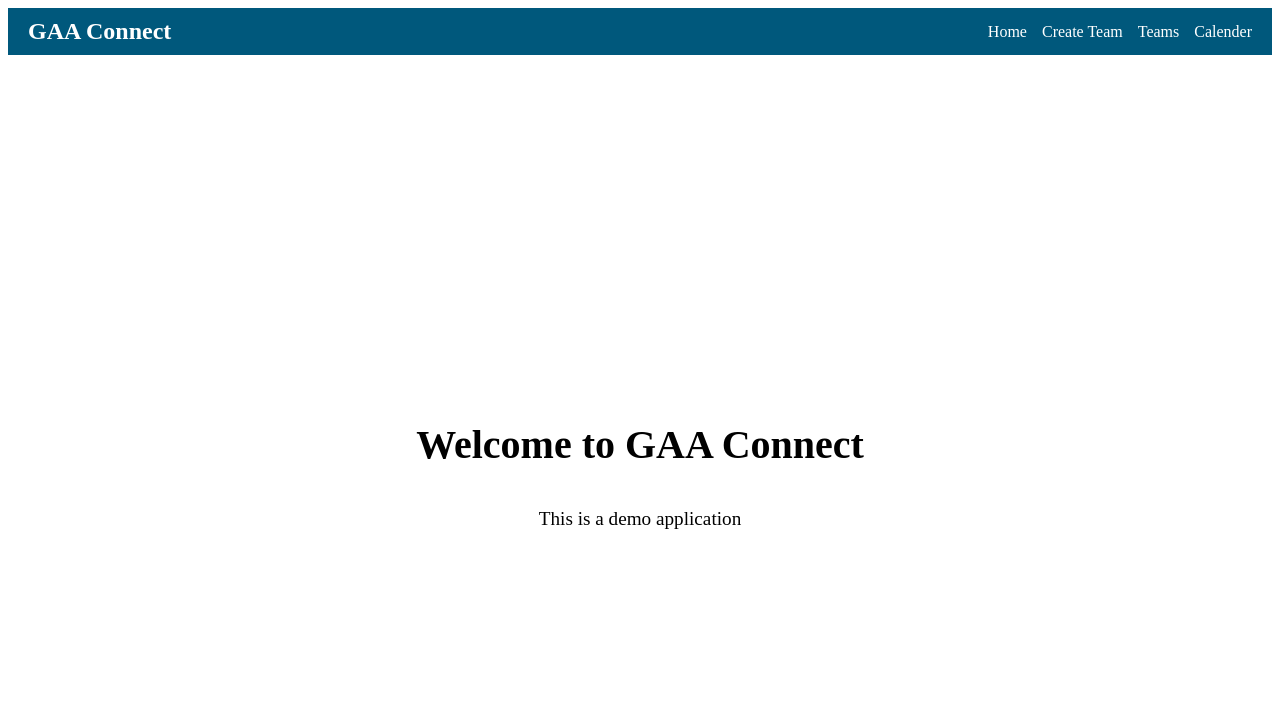
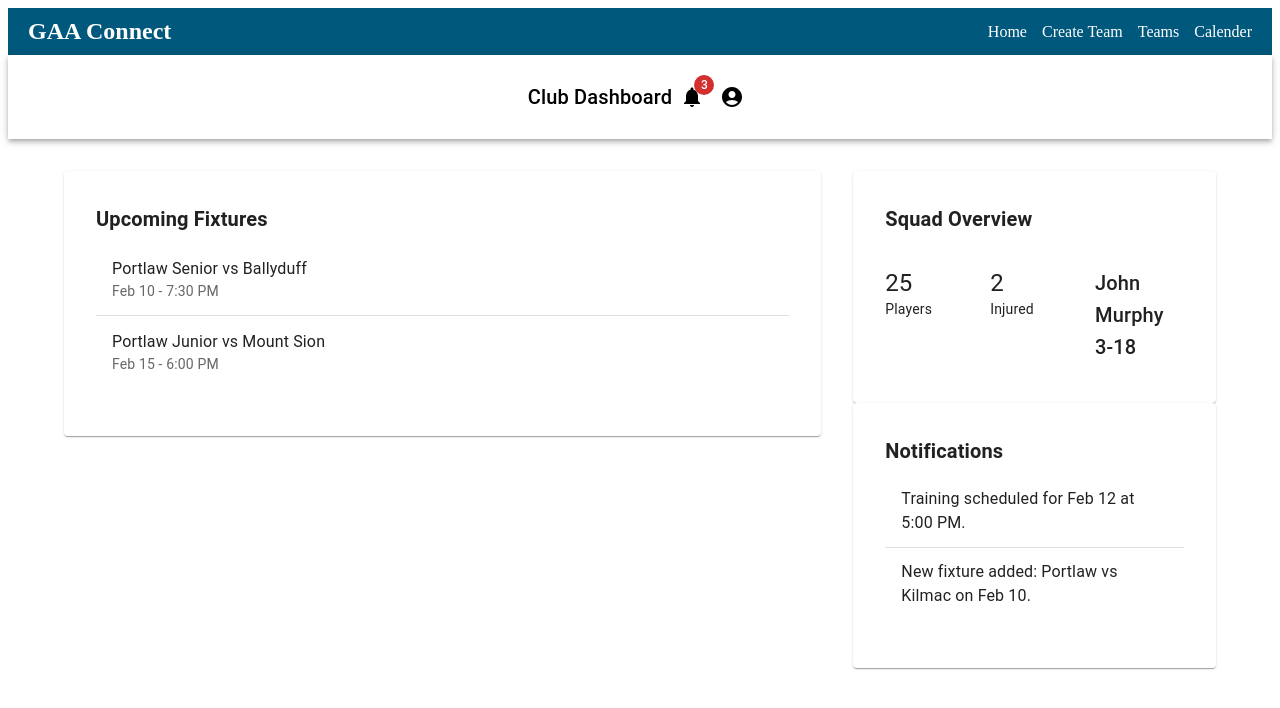
Before and after one commit to PeterWoods02/GaaConnect, a React (Create React App) app in the folder frontend/: page / in a window 1280 px wide. Shown: the top 708 px of the page. Built offline with nearby package versions, Linux system fonts and the light colour scheme.

Commit message:
Better home page

```diff
--- /dev/null
+++ b/frontend/src/components/dashboardHeader/index.js
@@ -0,0 +1,29 @@
+import React from 'react';
+import { AppBar, Toolbar, Typography, IconButton, Badge } from '@mui/material';
+import { Notifications, AccountCircle } from '@mui/icons-material';
+
+const DashboardHeader = () => {
+  return (
+    <AppBar position="sticky" color="transparent">
+      <Toolbar>
+        <Typography variant="h6" sx={{ flexGrow: 1 }}>
+          Club Dashboard
+        </Typography>
+
+        {/* Notifications Icon */}
+        <IconButton color="inherit">
+          <Badge badgeContent={3} color="error">
+            <Notifications />
+          </Badge>
+        </IconButton>
+
+        {/* Profile Icon */}
+        <IconButton color="inherit">
+          <AccountCircle />
+        </IconButton>
+      </Toolbar>
+    </AppBar>
+  );
+};
+
+export default DashboardHeader;
--- /dev/null
+++ b/frontend/src/components/fixturesList/index.js
@@ -0,0 +1,31 @@
+import React from 'react';
+import { Card, CardContent, Typography, List, ListItem, ListItemText, Divider } from '@mui/material';
+
+const fixtures = [
+  { date: 'Feb 10', teams: 'Portlaw Senior vs Ballyduff', time: '7:30 PM' },
+  { date: 'Feb 15', teams: 'Portlaw Junior vs Mount Sion', time: '6:00 PM' },
+];
+
+const FixturesList = () => {
+  return (
+    <Card sx={{ p: 2 }}>
+      <CardContent>
+        <Typography variant="h6" fontWeight="bold">
+          Upcoming Fixtures
+        </Typography>
+        <List>
+          {fixtures.map((fixture, index) => (
+            <React.Fragment key={index}>
+              <ListItem>
+                <ListItemText primary={fixture.teams} secondary={`${fixture.date} - ${fixture.time}`} />
+              </ListItem>
+              {index !== fixtures.length - 1 && <Divider />}
+            </React.Fragment>
+          ))}
+        </List>
+      </CardContent>
+    </Card>
+  );
+};
+
+export default FixturesList;
--- /dev/null
+++ b/frontend/src/components/notificationsPanel/index.js
@@ -0,0 +1,31 @@
+import React from 'react';
+import { Card, CardContent, Typography, List, ListItem, ListItemText, Divider } from '@mui/material';
+
+const notifications = [
+  { message: "Training scheduled for Feb 12 at 5:00 PM." },
+  { message: "New fixture added: Portlaw vs Kilmac on Feb 10." },
+];
+
+const NotificationsPanel = () => {
+  return (
+    <Card sx={{ p: 2 }}>
+      <CardContent>
+        <Typography variant="h6" fontWeight="bold">
+          Notifications
+        </Typography>
+        <List>
+          {notifications.map((notification, index) => (
+            <React.Fragment key={index}>
+              <ListItem>
+                <ListItemText primary={notification.message} />
+              </ListItem>
+              {index !== notifications.length - 1 && <Divider />}
+            </React.Fragment>
+          ))}
+        </List>
+      </CardContent>
+    </Card>
+  );
+};
+
+export default NotificationsPanel;
--- /dev/null
+++ b/frontend/src/components/squadOverview/index.js
@@ -0,0 +1,35 @@
+import React from 'react';
+import { Card, CardContent, Typography, Grid } from '@mui/material';
+
+const squadStats = {
+  players: 25,
+  injured: 2,
+  topScorer: 'John Murphy  3-18',
+};
+
+const SquadOverview = () => {
+  return (
+    <Card sx={{ p: 2 }}>
+      <CardContent>
+        <Typography variant="h6" fontWeight="bold">
+          Squad Overview
+        </Typography>
+        <Grid container spacing={2} sx={{ mt: 2 }}>
+          <Grid item xs={4}>
+            <Typography variant="h5">{squadStats.players}</Typography>
+            <Typography variant="body2">Players</Typography>
+          </Grid>
+          <Grid item xs={4}>
+            <Typography variant="h5">{squadStats.injured}</Typography>
+            <Typography variant="body2">Injured</Typography>
+          </Grid>
+          <Grid item xs={4}>
+            <Typography variant="h6">{squadStats.topScorer}</Typography>
+          </Grid>
+        </Grid>
+      </CardContent>
+    </Card>
+  );
+};
+
+export default SquadOverview;
--- a/frontend/src/pages/homePage.js
+++ b/frontend/src/pages/homePage.js
@@ -1,34 +1,30 @@
-import React from 'react';
+import React from "react";
+import { Button, Grid, Container, Typography } from "@mui/material";
+import DashboardHeader from '../components/dashboardHeader';
+import FixturesList from '../components/fixturesList';
+import SquadOverview from '../components/squadOverview';
+import NotificationsPanel from '../components/notificationsPanel';
 
 const Home = () => {
   return (
-    <div style={styles.container}>
-      <h1 style={styles.heading}>Welcome to GAA Connect</h1>
-      <p style={styles.text}>
-        This is a demo application
-      </p>
-    </div>
+    <>
+      <DashboardHeader />
+      <Container maxWidth="lg" sx={{ my: 4 }}>
+        <Grid container spacing={4}>
+          {/* Left Column */}
+          <Grid item xs={12} md={8}>
+            <FixturesList />
+          </Grid>
+
+          {/* Right Column */}
+          <Grid item xs={12} md={4}>
+            <SquadOverview />
+            <NotificationsPanel sx={{ mt: 4 }} />
+          </Grid>
+        </Grid>
+      </Container>
+    </>
   );
 };
 
-const styles = {
-  container: {
-    display: 'flex',
-    flexDirection: 'column',
-    alignItems: 'center',
-    justifyContent: 'center',
-    height: '100vh',
-    padding: '20px',
-    textAlign: 'center',
-  },
-  heading: {
-    fontSize: '2.5rem',
-    margin: '20px 0',
-  },
-  text: {
-    fontSize: '1.2rem',
-    maxWidth: '600px',
-  },
-};
-
 export default Home;
```
Also changed, not shown: frontend/package.json (+4 -3 lines), 1 other file (tests, documents, lock files or other folders).
